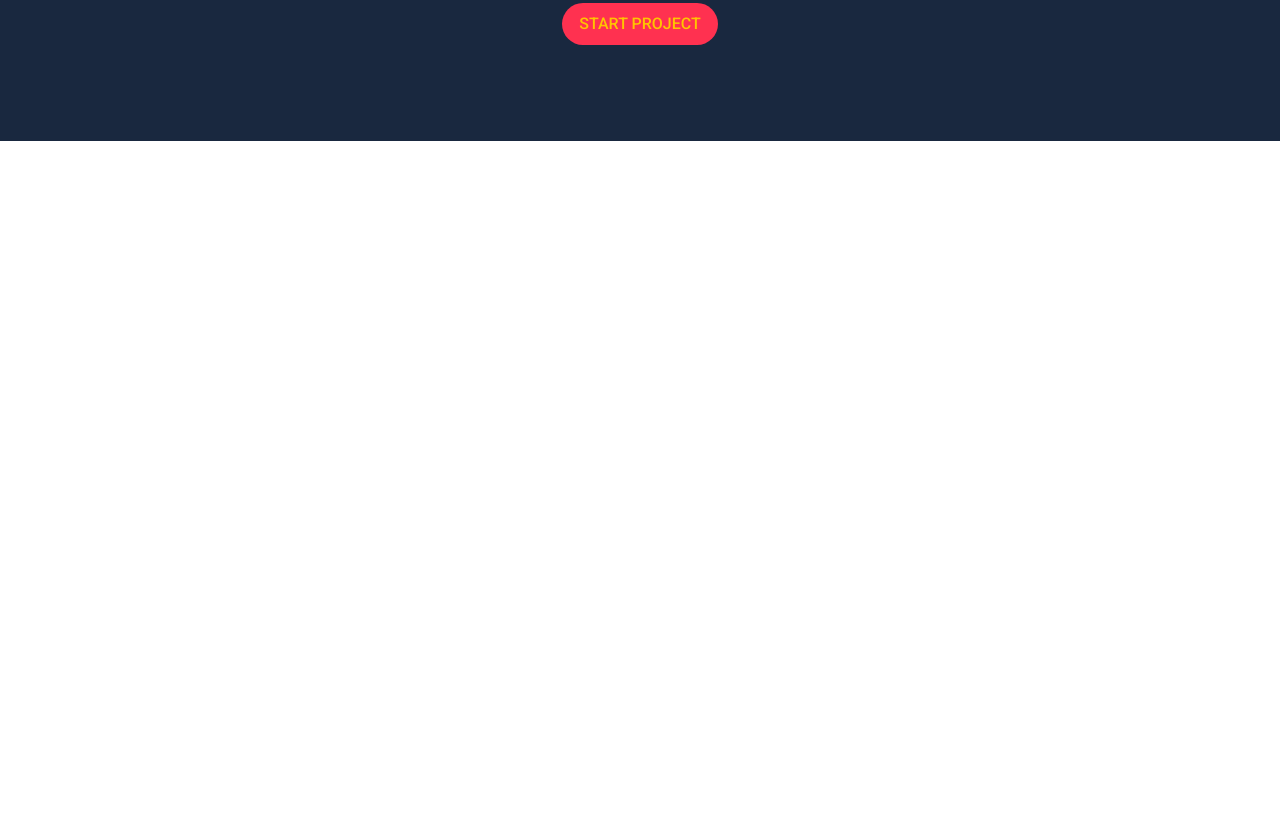
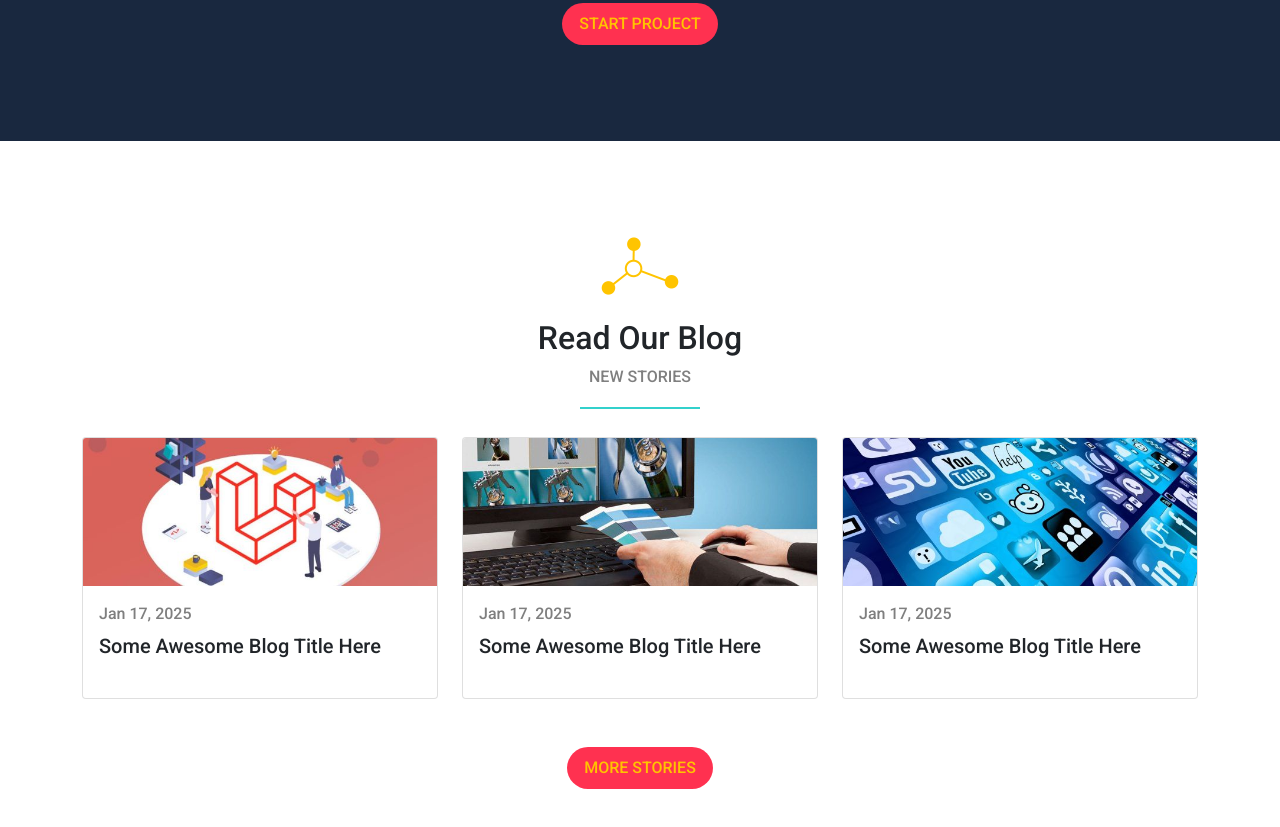
Before and after one commit to SamRizk194/Bondi, a plain HTML site: page index.html in a window 1280 px wide. Shown: the part 4370-5197 px from the top of the page. Drawn offline with Linux system fonts and the light colour scheme.

Commit message:
adding blog section

```diff
--- a/index.html
+++ b/index.html
@@ -334,6 +334,64 @@
         <a class="btn rounded-pill main-btn" href="#">START PROJECT</a>
       </div>
     </div>
+
+    <div class="blog pt-5 pb-5">
+      <div class="container">
+        <div class="main-title mt-5 mb-5 text-center position-relative">
+          <img class="mb-4" src="css/imgs/title.png" />
+          <h2>Read Our Blog</h2>
+          <p class="text-black-50 text-uppercase">New Stories</p>
+        </div>
+
+        <div class="row">
+          <div class="col-md-6 col-lg-4">
+            <div class="card">
+              <img
+                src="css/imgs/blog-1.jpg"
+                class="card-img-top"
+                alt="blog post"
+              />
+              <div class="card-body mb-3">
+                <span class="text-black-50"> Jan 17, 2025</span>
+                <h5 class="card-title pt-2">Some Awesome Blog Title Here</h5>
+              </div>
+            </div>
+          </div>
+
+          <div class="col-md-6 col-lg-4">
+            <div class="card">
+              <img
+                src="css/imgs/blog-2.jpg"
+                class="card-img-top"
+                alt="blog post"
+              />
+              <div class="card-body mb-3">
+                <span class="text-black-50"> Jan 17, 2025</span>
+                <h5 class="card-title pt-2">Some Awesome Blog Title Here</h5>
+              </div>
+            </div>
+          </div>
+
+          <div class="col-md-6 col-lg-4">
+            <div class="card">
+              <img
+                src="css/imgs/blog-3.jpg"
+                class="card-img-top"
+                alt="blog post"
+              />
+              <div class="card-body mb-3">
+                <span class="text-black-50"> Jan 17, 2025</span>
+                <h5 class="card-title pt-2">Some Awesome Blog Title Here</h5>
+              </div>
+            </div>
+          </div>
+        </div>
+
+        <div class="d-flex mt-5 mb-5 justify-content-center">
+          <a class="btn rounded-pill main-btn" href="#">MORE STORIES</a>
+        </div>
+      </div>
+    </div>
     <script src="js/bootstrap.bundle.min.js"></script>
     <script src="js/all.min.js"></script>
   </body>
```
Also changed, not shown: css/imgs/blog-1.jpg (added), css/imgs/blog-2.jpg (added), css/imgs/blog-3.jpg (added).
